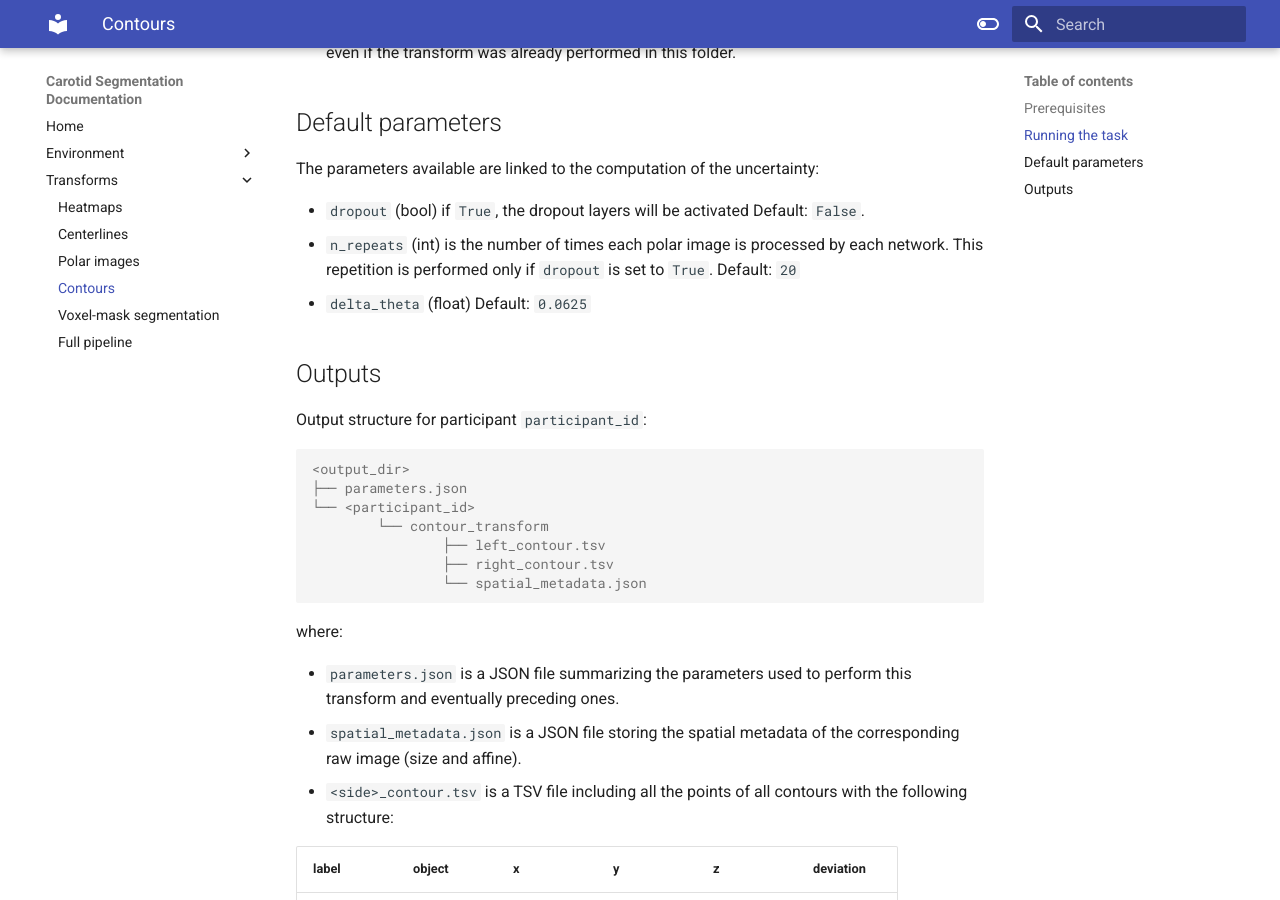
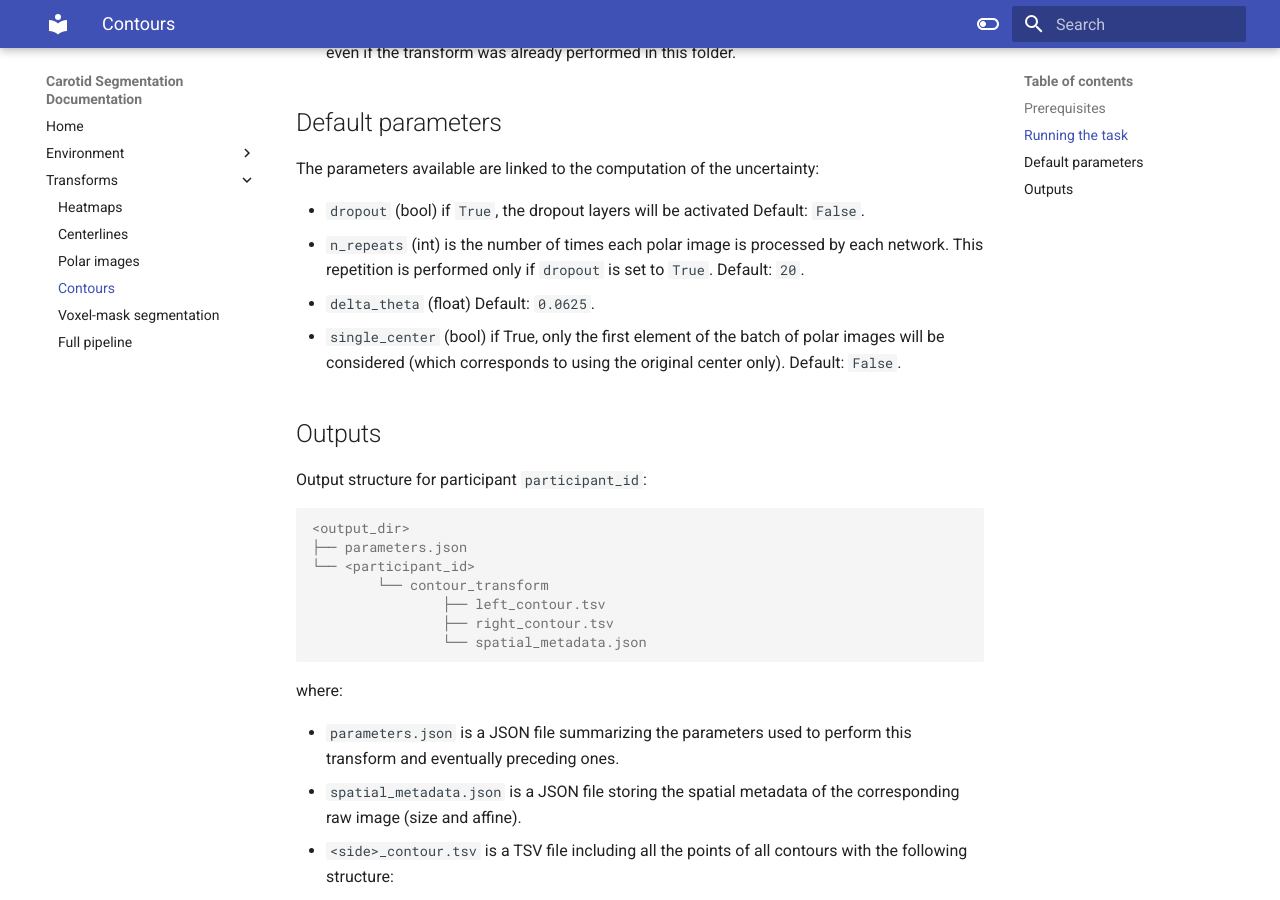
Before and after one commit to MIAGroupUT/carotid-segmentation, an MkDocs documentation site: the page built from docs/Transforms/Contour.md, in a window 1280 px wide and 900 px high, scrolled down 2466 px. Built offline with MkDocs 1.6.1 and Material for MkDocs 9.7.7, drawn with Linux system fonts in a browser that asks for light colours.

Commit message:
Change contour arg

```diff
--- a/docs/Transforms/Contour.md
+++ b/docs/Transforms/Contour.md
@@ -69,8 +69,10 @@ The parameters available are linked to the computation of the uncertainty:
 
 - `dropout` (bool) if `True`, the dropout layers will be activated Default: `False`.
 - `n_repeats` (int) is the number of times each polar image is processed by each network.
-This repetition is performed only if `dropout` is set to `True`. Default: `20`
-- `delta_theta` (float) Default: `0.0625`
+This repetition is performed only if `dropout` is set to `True`. Default: `20`.
+- `delta_theta` (float) Default: `0.0625`.
+- `single_center` (bool) if True, only the first element of the batch of polar images will be considered (which
+corresponds to using the original center only). Default: `False`.
 
 
 ## Outputs
```
Also changed, not shown: 1 other file.
